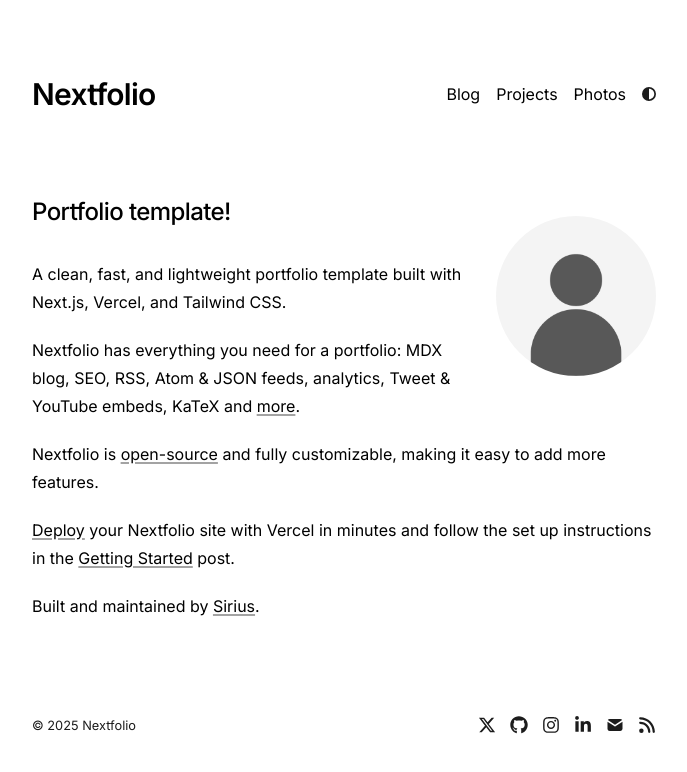
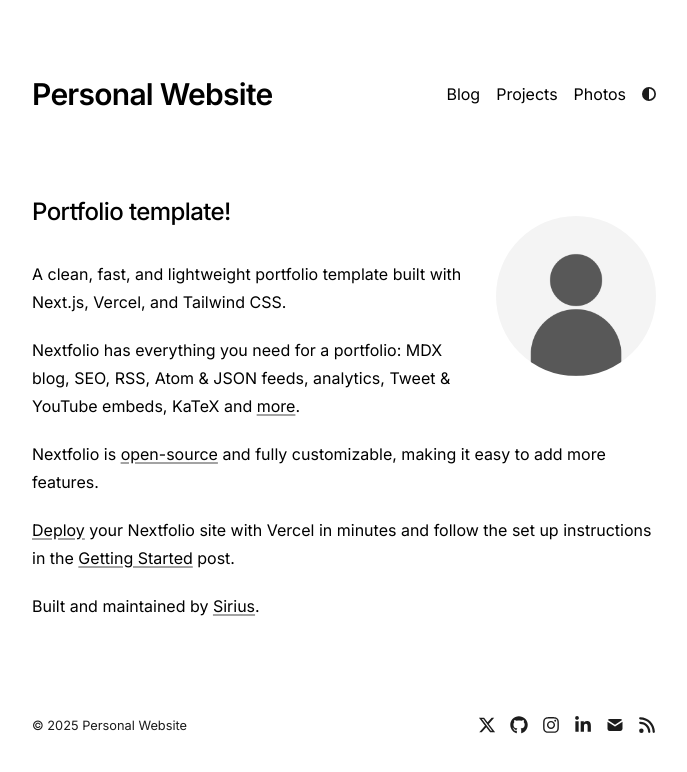
Before and after one commit to rushabhdhoke/Personal-Website, a Next.js app: page / in a window 1280 px wide. Shown: the top 772 px of the page, without its empty margins (296-983 px from the left). Built offline with nearby package versions, Linux system fonts and the light colour scheme.

Commit message:
Update config.ts
personal details added

```diff
--- a/app/config.ts
+++ b/app/config.ts
@@ -1,16 +1,14 @@
 export const metaData = {
   baseUrl: "https://nextfolio-template.vercel.app/",
-  title: "Nextfolio",
-  name: "Sirius",
+  title: "Personal Website",
+  name: "Rushabh Dhoke",
   ogImage: "/opengraph-image.png",
   description:
-    "A clean, fast, and lightweight portfolio template built with Next.js, Vercel, and Tailwind CSS for optimal performance.",
-};
+    "Personal Website with all Projects achievements",};
 
 export const socialLinks = {
-  twitter: "https://x.com/1tssirius",
   github: "https://github.com/1msirius/Nextfolio",
-  instagram: "https://www.instagram.com/",
+  //instagram: "https://www.instagram.com/",
   linkedin: "https://www.linkedin.com/",
   email: "mailto:example@gmail.com",
 };
```
